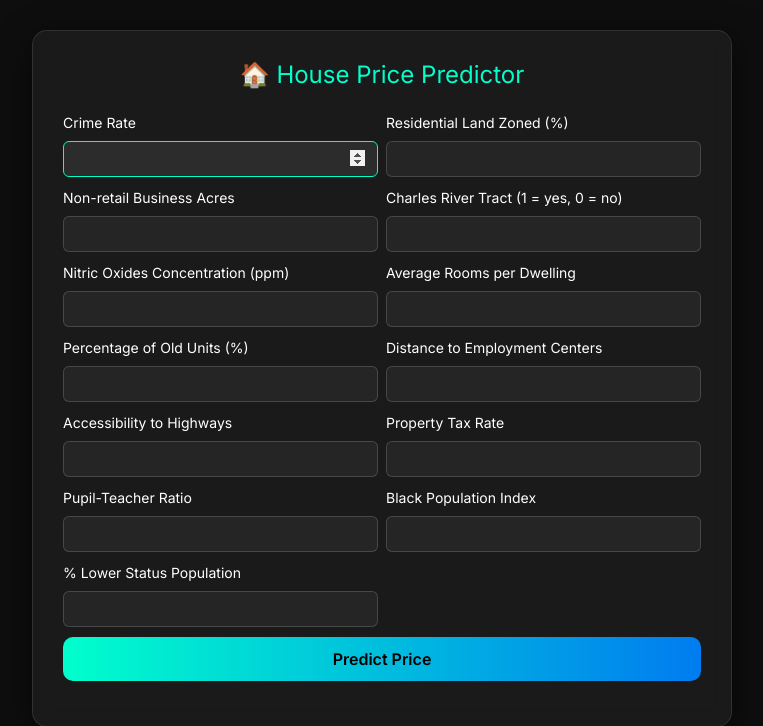
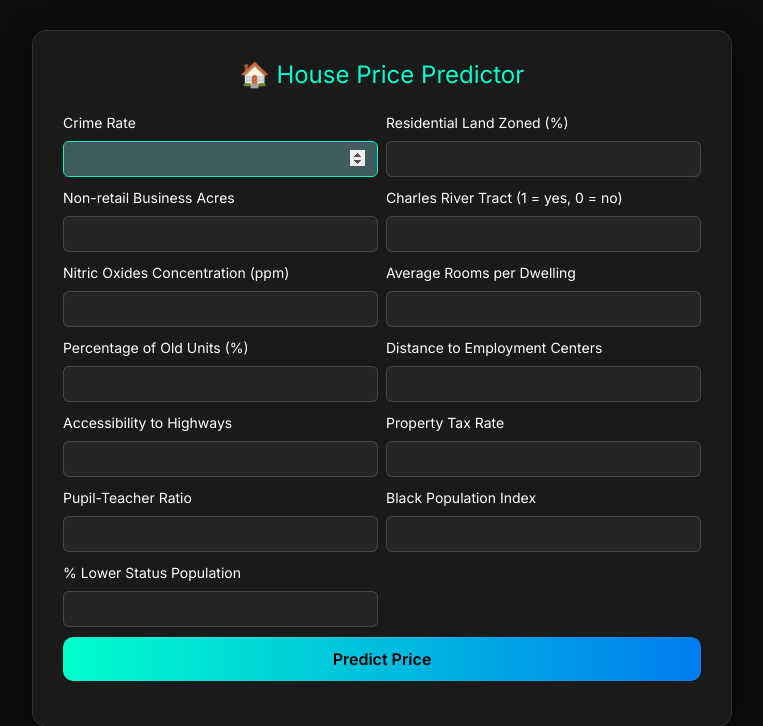
Before and after one commit to Abhay-dwivedi20/House_price_Predixtion, a Flask app: page / in a window 1280 px wide, with the restyled element focused. Shown: the top 726 px of the page, without its empty margins (258-1021 px from the left). Run offline with Flask 3, Linux system fonts and the light colour scheme; parts of the project's set-up code (start-up, migrations or seed data) failed here and were passed over.

Commit message:
final steps

```diff
--- a/templates/home.html
+++ b/templates/home.html
@@ -55,7 +55,7 @@
         }
 
         .form-control:focus {
-            background-color: rgba(255, 255, 255, 0.08);
+            background-color: rgba(138, 216, 222, 0.345);
             border-color: #00ffcc;
             box-shadow: none;
         }
```
